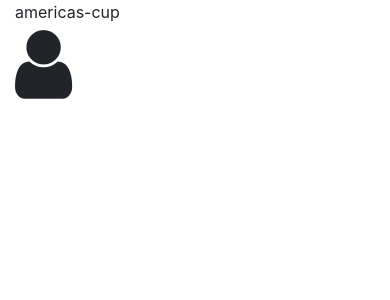
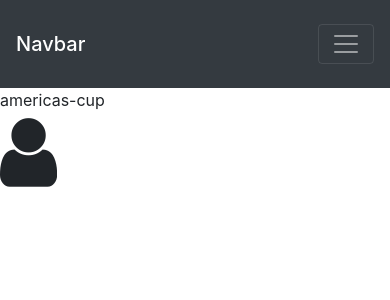
Before and after one commit to johnj974/americas-cup, an Angular app: page / in a window 390 px wide. Shown: the top 300 px of the page. Built offline with nearby package versions, Linux system fonts and the light colour scheme.

Commit message:
added basic navbar

```diff
--- a/src/app/app.component.html
+++ b/src/app/app.component.html
@@ -1,6 +1,5 @@
-<div class="container">
-  <div class="row">
-    <div class="col-md-6">{{ title }}</div>
-    <div class="col-md-6"><i class="fa fa-user fa-5x"></i></div>
-  </div>
+<app-navbar></app-navbar>
+<div class="row">
+  <div class="col-md-6">{{ title }}</div>
+  <div class="col-md-6"><i class="fa fa-user fa-5x"></i></div>
 </div>
--- a/src/app/app.module.ts
+++ b/src/app/app.module.ts
@@ -2,10 +2,12 @@
 import { NgModule } from '@angular/core';
 
 import { AppComponent } from './app.component';
+import { NavbarComponent } from './navbar/navbar.component';
 
 @NgModule({
   declarations: [
-    AppComponent
+    AppComponent,
+    NavbarComponent
   ],
   imports: [
     BrowserModule
--- /dev/null
+++ b/src/app/navbar/navbar.component.html
@@ -0,0 +1,24 @@
+<nav class="navbar navbar-expand-lg navbar-dark bg-dark py-4">
+  <div class="container-fluid">
+    <span class="navbar-brand mb-0 h1">Navbar</span>
+    <button
+      class="navbar-toggler"
+      type="button"
+      data-bs-toggle="collapse"
+      data-bs-target="#navbarNavAltMarkup"
+      aria-controls="navbarNavAltMarkup"
+      aria-expanded="false"
+      aria-label="Toggle navigation"
+    >
+      <span class="navbar-toggler-icon"></span>
+    </button>
+    <div class="collapse navbar-collapse" id="navbarNavAltMarkup">
+      <div class="navbar-nav">
+        <a class="nav-link active" aria-current="page" href="#">Home</a>
+        <a class="nav-link" href="#">Boats</a>
+        <a class="nav-link" href="#">Races</a>
+        <a class="nav-link" href="#">something else</a>
+      </div>
+    </div>
+  </div>
+</nav>
--- /dev/null
+++ b/src/app/navbar/navbar.component.ts
@@ -0,0 +1,15 @@
+import { Component, OnInit } from '@angular/core';
+
+@Component({
+  selector: 'app-navbar',
+  templateUrl: './navbar.component.html',
+  styleUrls: ['./navbar.component.css']
+})
+export class NavbarComponent implements OnInit {
+
+  constructor() { }
+
+  ngOnInit(): void {
+  }
+
+}
--- a/src/styles.css
+++ b/src/styles.css
@@ -1 +1,6 @@
 /* You can add global styles to this file, and also import other style files */
+* {
+  box-sizing: border-box;
+  /* quick solution to hide overflow */
+  overflow: hidden;
+}
```
Also changed, not shown: src/app/navbar/navbar.component.css (added).
